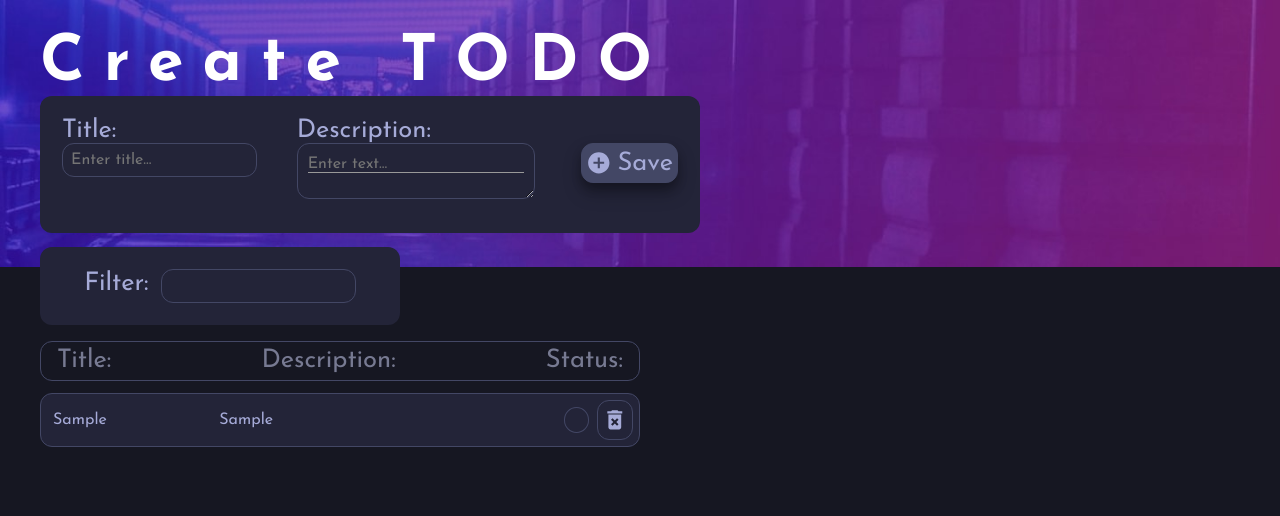
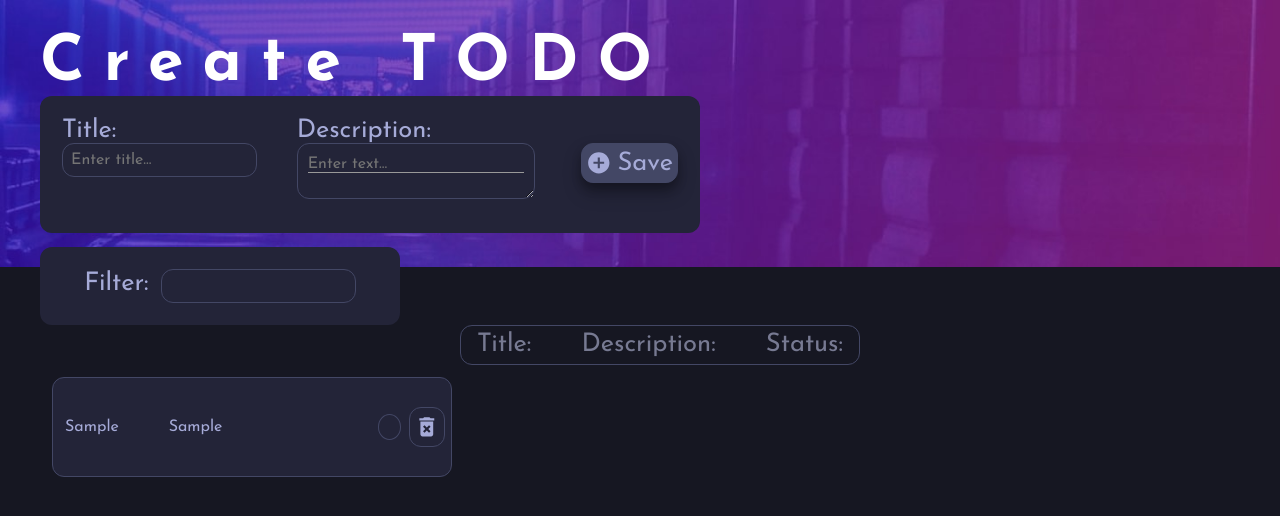
Before and after one commit to AnnaDorosheva/planning-app, a React (Create React App) app: page / in a window 1280 px wide. Both pictures are taken after typing "Sample", "Sample" into the empty fields and a click on the button "Save". Shown: the top 516 px of the page. Built offline with nearby package versions, Linux system fonts and the light colour scheme.

Commit message:
change styles for TodoList

```diff
--- a/src/Modalindow/ModalWindow.js
+++ b/src/Modalindow/ModalWindow.js
@@ -15,13 +15,15 @@ const ModalWindow = (props) => {
 
   return createPortal(
     <Blackdrop onClick={props.closeModal}>
-      <Window status={props.status}>
-        <Header>{props.title}</Header>
+      <Window>
+        <Header>{props.title}:</Header>
         <Textarea value={props.description} onChange={(e, id) => props.correctTextTodo(e, props.id)}/>
-        <Status>status: {props.status ? "done" : "nor ready"}</Status>
+        <div style={{display: "flex", width: "84%", justifyContent: "space-between", margin: "8px"}}>
+        <Status status={props.status}>Status: {props.status ? "Done" : "Not ready"}</Status>
         <Button onClick={props.closeModal} icon={<MdDisabledByDefault />}>
           Close
         </Button>
+        </div>
       </Window>
     </Blackdrop>, modalRoot
   );
--- a/src/Modalindow/ModalWindow.styled.js
+++ b/src/Modalindow/ModalWindow.styled.js
@@ -2,9 +2,6 @@ import styled from "@emotion/styled";
 
 export const Blackdrop = styled.div`
   position: fixed;
-  /* display: flex;
-  justify-content: center;
-  align-items: center; */
   top: 0;
   left: 0;
   width: 100vw;
@@ -14,37 +11,45 @@ export const Blackdrop = styled.div`
 
 export const Window = styled.div`
   position: absolute;
+  display: flex;
+  flex-direction: column;
+  align-items: center;
   top: 50%;
   left: 50%;
   transform: translate(-50%, -50%);
   width: 40%;
   height: 40%;
-
   font-size: var(--midium-font);
   word-break: break-all;
-  color: var(--clr-white);
-  background-color: ${(props) =>
-    props.status ? "var(--clr-gb-4)" : "var(--clr-gb-4)"};
-  border: 0.1rem solid var(--clr-gb-5);
+  color: var(--clr-gb-2);
+  background-color: var(--clr-gb-7);
+  border: 0.1rem solid rgba(0, 0, 0, .2);
   border-radius: 12px;
-  padding: 6px;
+  padding: 10px;
   margin: 12px 0;
 
   &:hover,
   &:focus {
     color: var(--clr-white);
-    background-color: var(--clr-gb-4);
+    background-color: var(--clr-gb-6);
     box-shadow: var(--clr-box-shadow1);
     transition: background-color 0.5s ease;
   }
 `;
 
 export const Header = styled.h2`
-  font-size: 24px;
+text-align: center;
+  font-size: 20px;
   font-weight: 600;
-  color: gray;
+  letter-spacing: 4px;
+  text-transform: uppercase;
+  color: #ffffff;
+  text-shadow: 5px 5px 5px #000000;
+  padding: 10px 10px 6px 10px;
 `;
 
 export const Status = styled.p`
   font-weight: 500;
+  padding: 6px;
+  color: ${(props) => props.status ? "var(--clr-green)" : "var(--clr-pink)"};
 `;
--- a/src/Todo/Todo.js
+++ b/src/Todo/Todo.js
@@ -32,7 +32,7 @@ const Todo = (props) => {
 
   return (
     <>
-      <TodoContainer background={props.item.isDone}>
+      <TodoContainer background={props.item.isDone} draggable={true}>
         <p className={s.title} onClick={toggleOpenModal}>
           {props.item.todoHeader}
         </p>
--- a/src/Todo/Todo.styled.js
+++ b/src/Todo/Todo.styled.js
@@ -7,12 +7,15 @@ export const TodoContainer = styled.div`
   font-size: var(--small-font);
   word-break: break-all;
   color: var(--clr-gb-2);
-  background-color: ${({background}) => background ? "var(--clr-gb-6)": "var(--clr-card-bg)"};
+  background-color: ${({ background }) =>
+    background ? "var(--clr-gb-6)" : "var(--clr-card-bg)"};
   border: 0.1rem solid var(--clr-gb-5);
   border-radius: 12px;
   padding: 6px;
-  margin: 12px 0 ;
-
+  margin: 12px;
+  cursor: grab;
+  width: 400px;
+  min-height: 100px;
 
   &:hover,
   &:focus {
--- a/src/TodoCreator/TodoCreator.js
+++ b/src/TodoCreator/TodoCreator.js
@@ -9,13 +9,21 @@ class TodoCreator extends Component {
   state = {
     todoHeader: "",
     todoText: "",
-    isDone: false
+    isDone: false,
+    order: 1
   };
 
   handleSubmitTodo = (e) => {
     e.preventDefault();
     const id = shortid.generate();
-    this.props.pushItem({ id, ...this.state });
+    this.setState((prevState) => {
+      return {
+        ...prevState,
+        order: prevState.order + 1
+      }
+    })
+    this.props.pushItem({...this.state, id });
+    console.log(this.state);
     this.reset();
   };
 
--- a/src/TodoList/TodoList.js
+++ b/src/TodoList/TodoList.js
@@ -12,12 +12,12 @@ const TodoList = ({ itemsArr, filter, deleteItem, changeIsDone, correctTextTodo
   return (
     <div>
       <section className={s.todoListContainer}>
-        <div className={s.todoList}>
-          <div className={s.heder}>
+      <div className={s.heder}>
             <p>Title:</p>
             <p>Description:</p>
             <p>Status:</p>
           </div>
+        <div className={s.todoList}>
           <ul className={s.list}>
             {itemsArr.length > 0 &&
               filteredTodos.map((item) => (
--- a/src/TodoList/TodoList.module.css
+++ b/src/TodoList/TodoList.module.css
@@ -1,7 +1,5 @@
 .todoList {
     display: flex;
-    flex-direction: column;
-    width: 600px;
 }
 .todoListContainer {
 
@@ -9,6 +7,7 @@
 .heder {
     display: flex;
     justify-content: space-between;
+    max-width: 400px;
     font: inherit;
     color: var(--clr-gb-3);
     background: transparent;
@@ -17,7 +16,12 @@
     border-radius: 12px;
     padding: 6px 16px 6px 16px;
     margin-top: 16px;
+    margin: auto;
 }
 .list {
+    display: flex;
+    flex-wrap: wrap;
+    align-items: center;
+    justify-content: space-around;
     list-style: none;
 }
```
